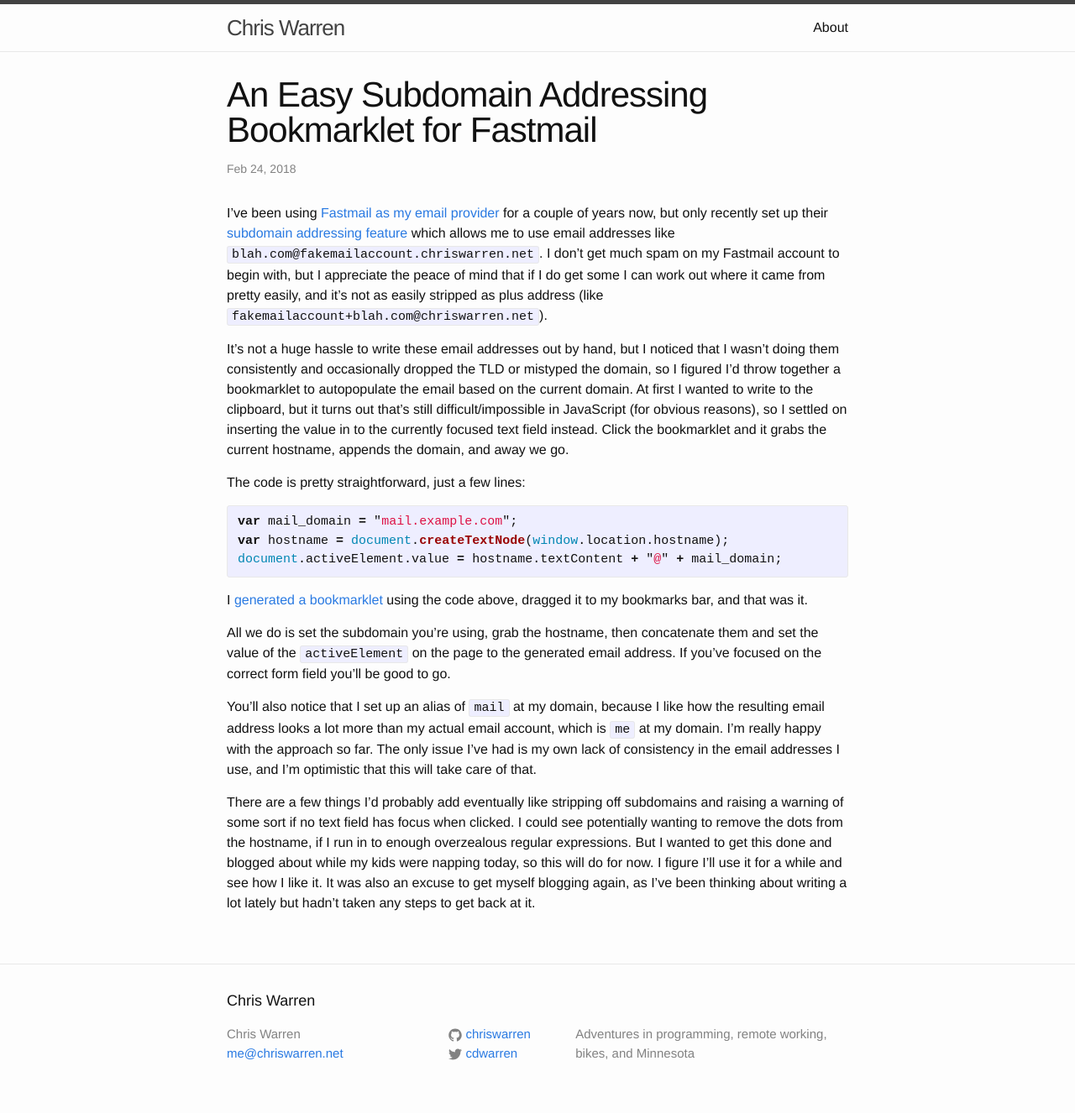
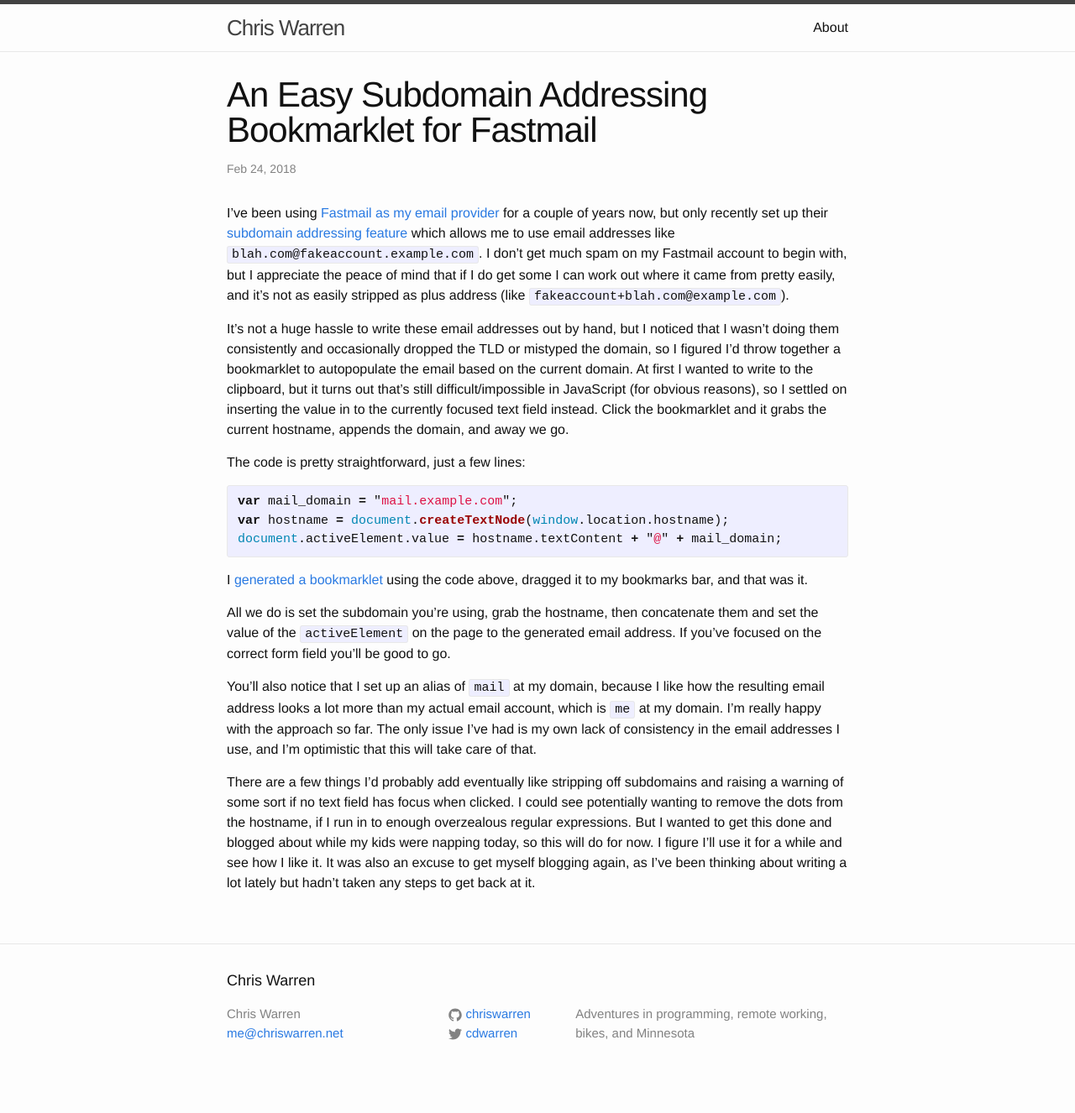
Before and after one commit to chriswarren/chriswarren.github.io, a Jekyll site: the page built from _posts/2018-02-24-easy-subdomain-addressing-bookmarklet-for-fastmail.md, in a window 1280 px wide. Shown: the whole page at 84% size. Built offline with Jekyll 4.4.1, drawn with Linux system fonts in a browser that asks for light colours; after the commit the page ends 1302 px from its top, so only the background shows below that.

Commit message:
Make the domains used consistent across examples

```diff
--- a/_posts/2018-02-24-easy-subdomain-addressing-bookmarklet-for-fastmail.md
+++ b/_posts/2018-02-24-easy-subdomain-addressing-bookmarklet-for-fastmail.md
@@ -4,7 +4,7 @@ title: An Easy Subdomain Addressing Bookmarklet for Fastmail
 categories: javascript fastmail
 ---
 
-I've been using [Fastmail as my email provider](https://www.fastmail.com/?STKI=15532514) for a couple of years now, but only recently set up their [subdomain addressing feature](https://www.fastmail.com/help/receive/addressing.html) which allows me to use email addresses like `blah.com@fakemailaccount.chriswarren.net`. I don't get much spam on my Fastmail account to begin with, but I appreciate the peace of mind that if I do get some I can work out where it came from pretty easily, and it's not as easily stripped as plus address (like `fakemailaccount+blah.com@chriswarren.net`).
+I've been using [Fastmail as my email provider](https://www.fastmail.com/?STKI=15532514) for a couple of years now, but only recently set up their [subdomain addressing feature](https://www.fastmail.com/help/receive/addressing.html) which allows me to use email addresses like `blah.com@fakeaccount.example.com`. I don't get much spam on my Fastmail account to begin with, but I appreciate the peace of mind that if I do get some I can work out where it came from pretty easily, and it's not as easily stripped as plus address (like `fakeaccount+blah.com@example.com`).
 
 It's not a huge hassle to write these email addresses out by hand, but I noticed that I wasn't doing them consistently and occasionally dropped the TLD or mistyped the domain, so I figured I'd throw together a bookmarklet to autopopulate the email based on the current domain. At first I wanted to write to the clipboard, but it turns out that's still difficult/impossible in JavaScript (for obvious reasons), so I settled on inserting the value in to the currently focused text field instead. Click the bookmarklet and it grabs the current hostname, appends the domain, and away we go.
 
```
